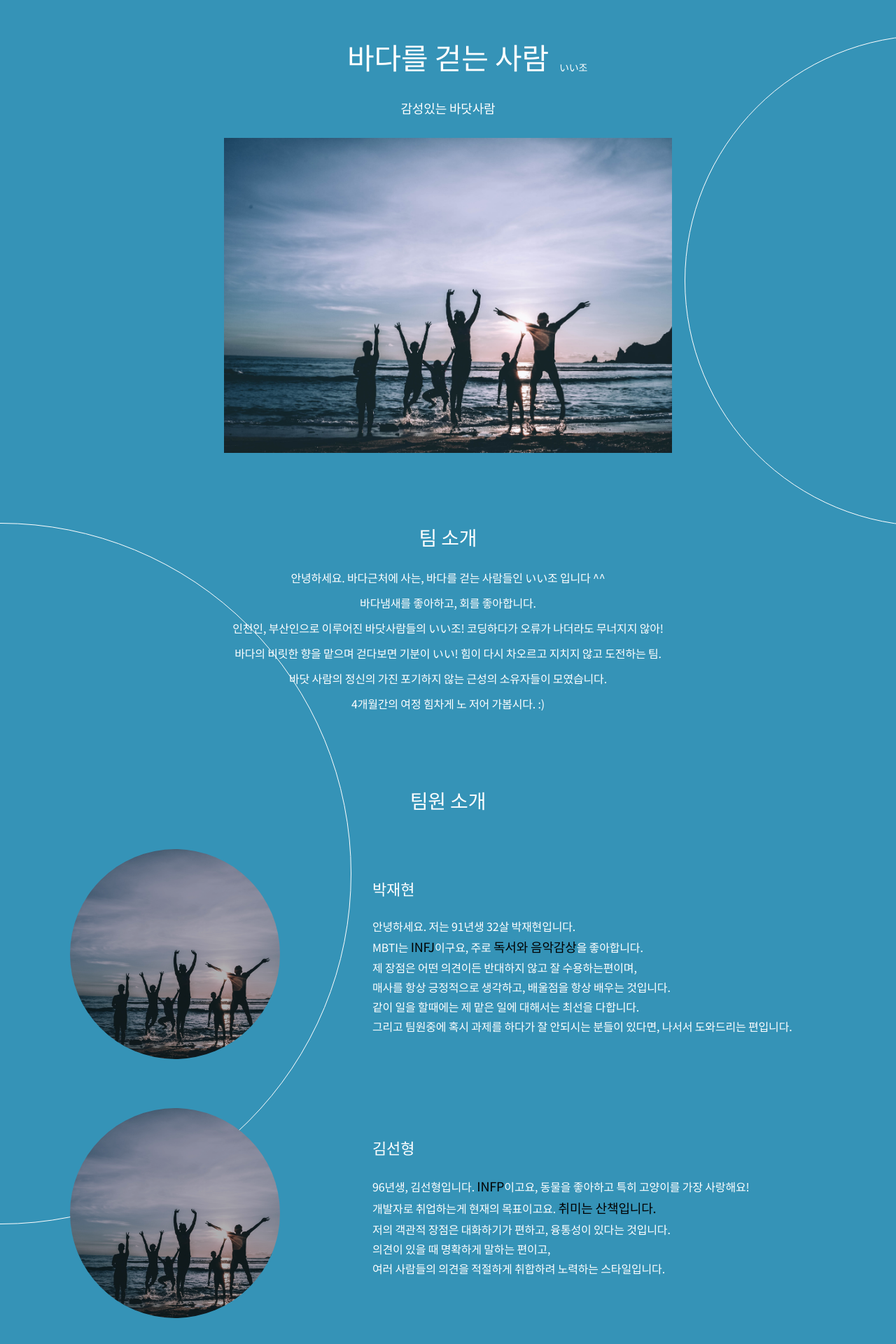
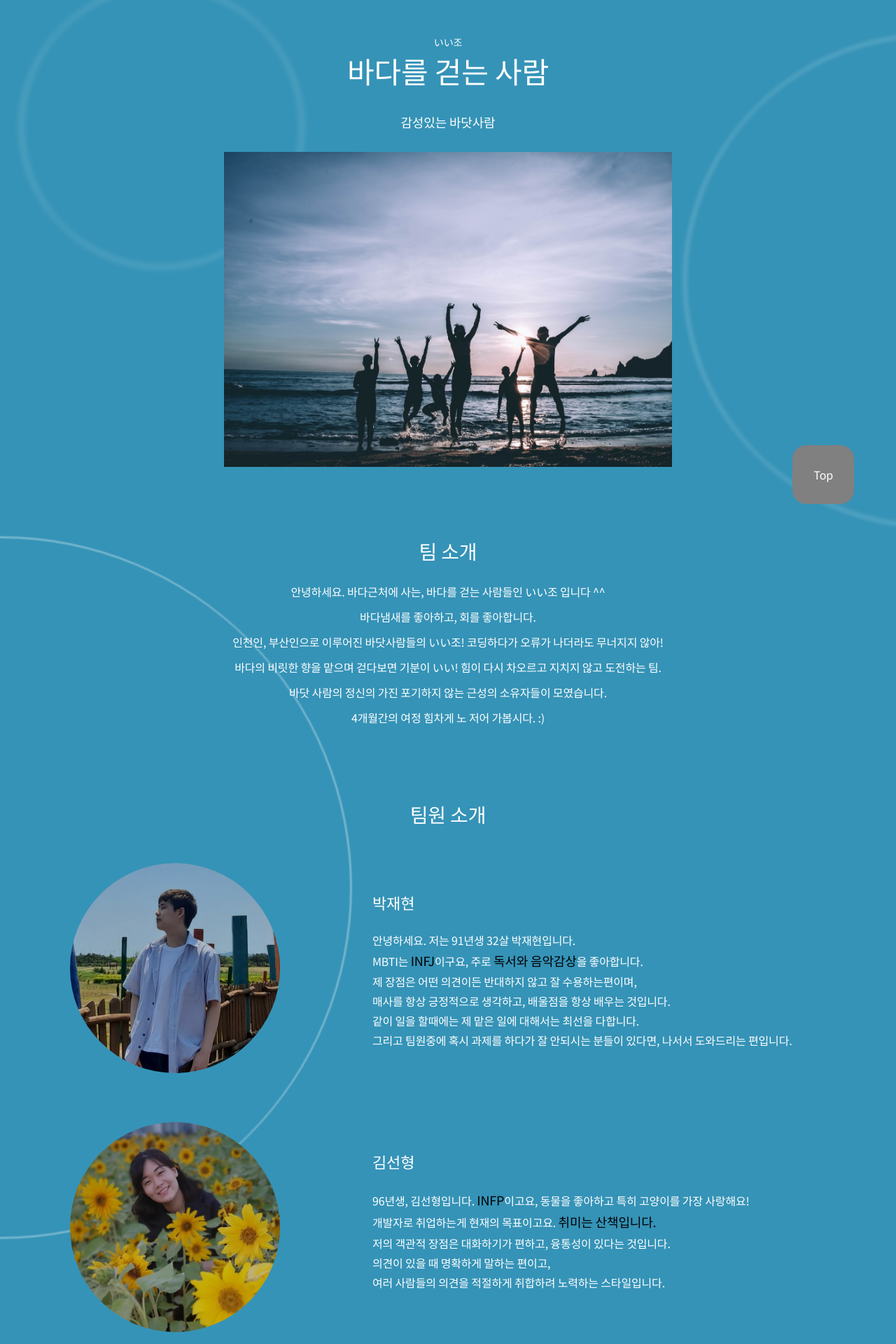
Before and after one commit to hobak12/webpage1, a Flask app: page / in a window 1280 px wide; the page is wider, and only the part inside the window is pictured. Shown: the top 1920 px of that part at 70% size. Run offline with Flask 2, Linux system fonts and the light colour scheme.

Commit message:
index.html, style.css 수정
top btn 추가
blur효과 추가
조원 이미지 추가

```diff
--- a/static/css/guest.css
+++ b/static/css/guest.css
@@ -52,7 +52,7 @@ button.btn.btn-dark:hover {
 /* 파도 위치 조정 및 애니메이션 */
 #waves_svg {
     position: relative;
-    bottom: -70px;
+    bottom: -21vh;
     left: 0;
 }
 #waves_svg path {
--- a/static/css/style.css
+++ b/static/css/style.css
@@ -1,4 +1,5 @@
 body {
+    position: relative;
     background: rgba(3, 120, 166, .8);
     color: #fff;
     letter-spacing: -0.01em;
@@ -42,16 +43,29 @@ body {
 }
 
 #header h1 {
+    position: relative;
     margin-top: 50px;
     margin-bottom: 30px;
-    position: relative;
     font-size: 42px;
+    width: 100%;
 }
 #header h1::after {
+    content: '';
+    position: absolute;
+    top: -70px;
+    left: 30px;
+    width: 400px;
+    height: 400px;
+    border: 1px solid #fff;
+    border-radius: 50%;
+    filter: blur(5px);
+}
+#header h1::before {
     content: "いい조";
-    position: absolute;
-    bottom: 5px;
-    margin-left: 15px;
+    position: static;
+    bottom: 0;
+    right: 0;
+    display: block;
     font-size: 14px;
 }
 #header p {
@@ -88,6 +102,7 @@ body {
     height: 1000px;
     border: 1px solid #fff;
     border-radius: 50%;
+    filter: blur(1px);
 }
 
 #team_introduce h4 {
@@ -114,6 +129,7 @@ body {
     border: 1px solid #fff;
     border-radius: 50%;
     z-index: -1;
+    filter: blur(3px);
 }
 #introduce .card {
     position: relative;
@@ -127,7 +143,6 @@ body {
     margin-bottom: 50px;
 }
 #introduce .pic {
-    background-image: url(../../static/image/main_banner.jpg);
     background-position: center center;
     background-repeat: no-repeat;
     background-size: cover;
@@ -136,12 +151,29 @@ body {
     max-height: 100%;
     width: 300px;
     height: 300px;
-    filter: brightness(.7);
+    filter: brightness(.8);
     transition-duration: .3s;
+}
+#introduce .flex.card:nth-of-type(1) .pic{
+    background-image: url(../../static/image/Parkjaehyun.jpg);
+}
+#introduce .flex.card:nth-of-type(2) .pic{
+    background-image: url(../../static/image/Kimsunhyung.jpg);
+}
+#introduce .flex.card:nth-of-type(3) .pic{
+    background-image: url(../../static/image/Parkhwuiin.jpg);
+    background-position: center bottom;
+}
+#introduce .flex.card:nth-of-type(4) .pic{
+    background-image: url(../../static/image/narita.jpg);
+}
+#introduce .flex.card:nth-of-type(5) .pic{
+    background-image: url(../../static/image/Jungmin.jpg);
 }
 #introduce .pic:hover {
     box-shadow: 0px 0px 10px #fff;
-    filter: brightness(1);
+    filter: brightness(1.25);
+    scale: 1.05;
 }
 #introduce .text {
     position: absolute;
@@ -258,6 +290,47 @@ body {
     margin-bottom: 100px;
 }
 
+/* #top_btn */
+#top_btn {
+    position: fixed;
+    bottom: 80px;
+    right: 60px;
+    padding: 30px;
+    background-color: gray;
+    border-radius: 20px;
+    transition-duration: .3s;
+}
+#top_btn::after {
+    content: '';
+    position: absolute;
+    top: 22%;
+    left: 46.5%;
+    background-color: #fff;
+}
+#top_btn::before {
+    content: '';
+    position: absolute;
+    top: 22%;
+    right: 46.5%;
+    background-color: #fff;
+}
+#top_btn:hover {
+    background-color: #fff;
+    color: #333;
+}
+#top_btn:hover::before, #top_btn:hover::after {
+    background-color: #333;
+}
+#top_btn:hover::before {
+    transform: rotate(-45deg);
+    width: 20px;
+    height: 2px;
+}
+#top_btn:hover::after {
+    transform: rotate(45deg);
+    width: 20px;
+    height: 2px;
+}
 
 /* 반응형 1148px */
 
--- a/static/js/guestBook.js
+++ b/static/js/guestBook.js
@@ -230,7 +230,6 @@ const svgDraw = function (el, cor, sp) {
     }
 };
 
-
 $(document).ready(function () {
     guestBook.init();
     svgDraw("#waves_svg path", "#5000ca", 30);
--- a/templates/index.html
+++ b/templates/index.html
@@ -136,8 +136,6 @@
         </div>
     </section>
 
-    <hr>
-
     <footer id="footer">
         <ul class="flex inner">
             <li>박재현</li>
@@ -150,6 +148,8 @@
             <p>스파르타 내일배움캠프4기 React A반 2조_いい조</p>
         </div>
     </footer>
+
+    <a href="#" id="top_btn">Top</a>
 </body>
 
 </html>
```
Also changed, not shown: static/image/Jungmin.jpg (renamed from static/image/jung min.jpg), static/image/Kimsunhyung.jpg (renamed from static/image/kim sun hyung.jpg), static/image/Parkhwuiin.jpg (renamed from static/image/park hi in.jpg), static/image/Parkjaehyun.jpg (renamed from static/image/park jae hyun.jpg), static/image/narita.jpg (renamed from static/image/narita bonae.jpg), 2 other files.
